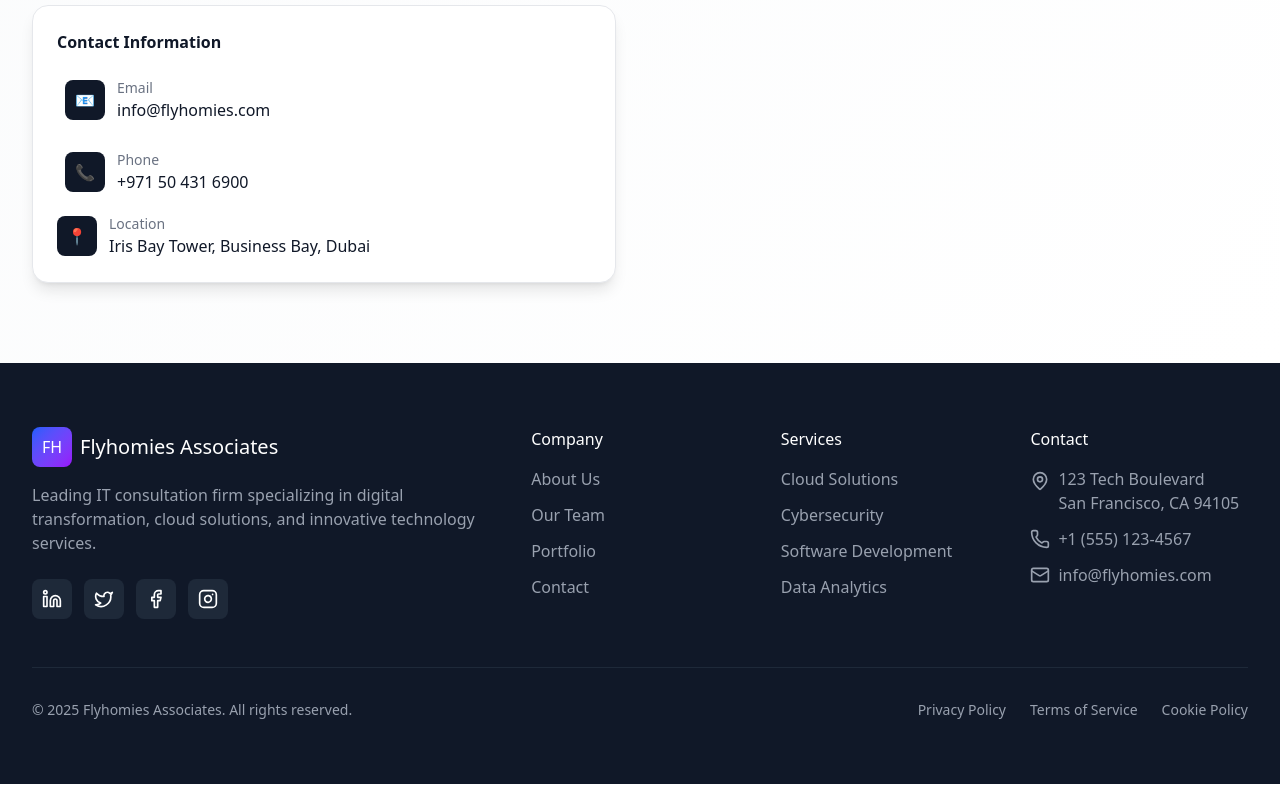
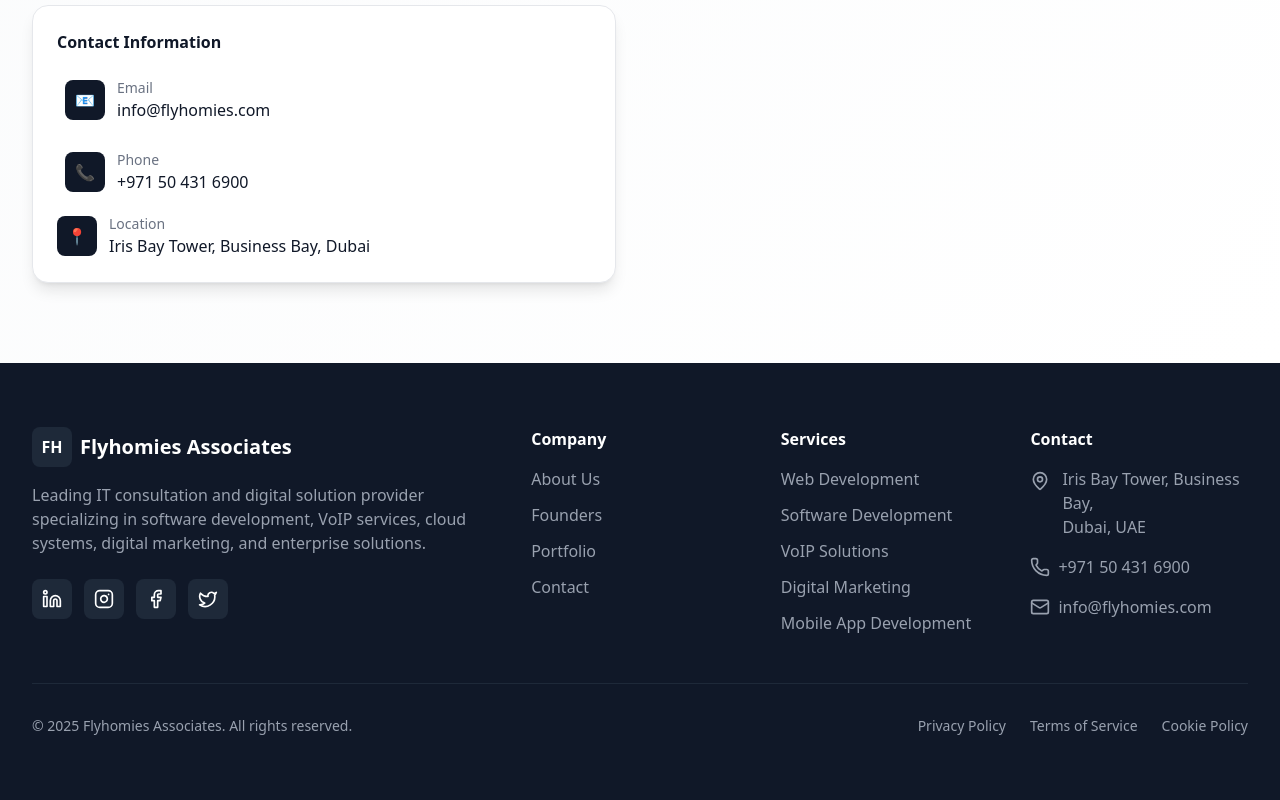
Before and after one commit to nazeeh4611/Flyhomies-frontend, a React (Vite) app: page /contact in a window 1280 px wide. Shown: the part 974-1774 px from the top of the page. Built offline with nearby package versions, Linux system fonts and the light colour scheme.

Commit message:
before portfolio and team

```diff
--- a/src/Components/Footer.jsx
+++ b/src/Components/Footer.jsx
@@ -1,39 +1,12 @@
 import React from 'react'
-
 import { Link } from 'react-router-dom';
-import { Linkedin, Twitter, Facebook, Instagram, Mail, Phone, MapPin, ArrowRight } from 'lucide-react';
+import { Linkedin, Twitter, Facebook, Instagram, Mail, Phone, MapPin } from 'lucide-react';
 
 export default function Footer() {
   const currentYear = new Date().getFullYear();
 
   return (
     <footer className="bg-gray-900 text-white">
-
-      {/* Newsletter Section */}
-      {/* <div className="bg-gradient-to-r from-blue-600 to-purple-600 py-12">
-        <div className="max-w-7xl mx-auto px-4 sm:px-6 lg:px-8">
-          <div className="flex flex-col md:flex-row items-center justify-between gap-6">
-            <div>
-              <h3 className="text-2xl mb-2">Stay Updated</h3>
-              <p className="text-blue-100">
-                Subscribe to our newsletter for the latest insights and updates
-              </p>
-            </div>
-
-            <div className="flex w-full md:w-auto gap-2">
-              <input
-                type="email"
-                placeholder="Enter your email"
-                className="px-4 py-3 rounded-lg bg-white/10 backdrop-blur-sm border border-white/30 text-white placeholder-white/70 outline-none focus:ring-2 focus:ring-white/50 flex-1 md:w-80"
-              />
-              <button className="bg-white text-blue-600 px-6 py-3 rounded-lg hover:bg-gray-100 transition-colors flex items-center gap-2 whitespace-nowrap">
-                Subscribe
-                <ArrowRight size={18} />
-              </button>
-            </div>
-          </div>
-        </div>
-      </div> */}
 
       {/* Main Footer */}
       <div className="max-w-7xl mx-auto px-4 sm:px-6 lg:px-8 py-16">
@@ -42,35 +15,58 @@ export default function Footer() {
           {/* Company Info */}
           <div className="lg:col-span-2">
             <div className="flex items-center space-x-2 mb-4">
-              <div className="w-10 h-10 bg-gradient-to-br from-blue-600 to-purple-600 rounded-lg flex items-center justify-center">
-                <span className="text-white">FH</span>
+              <div className="w-10 h-10 bg-gray-800 rounded-lg flex items-center justify-center">
+                <span className="text-white font-bold">FH</span>
               </div>
-              <span className="text-xl">Flyhomies Associates</span>
+              <span className="text-xl font-semibold">Flyhomies Associates</span>
             </div>
 
             <p className="text-gray-400 mb-6 max-w-md">
-              Leading IT consultation firm specializing in digital transformation, cloud solutions, and innovative technology services.
+              Leading IT consultation and digital solution provider specializing in software development,
+              VoIP services, cloud systems, digital marketing, and enterprise solutions.
             </p>
 
+            {/* Social Links */}
             <div className="flex gap-3">
-              <a href="#" className="w-10 h-10 bg-gray-800 hover:bg-blue-600 rounded-lg flex items-center justify-center transition-colors" aria-label="LinkedIn">
+              <a
+                href="https://www.linkedin.com/company/flyhomiesassociates/"
+                target="_blank"
+                className="w-10 h-10 bg-gray-800 hover:bg-blue-600 rounded-lg flex items-center justify-center transition-colors"
+                aria-label="LinkedIn"
+              >
                 <Linkedin size={20} />
               </a>
-              <a href="#" className="w-10 h-10 bg-gray-800 hover:bg-blue-600 rounded-lg flex items-center justify-center transition-colors" aria-label="Twitter">
-                <Twitter size={20} />
+
+              <a
+                href="https://www.instagram.com/flyhomies_associates/"
+                target="_blank"
+                className="w-10 h-10 bg-gray-800 hover:bg-pink-500 rounded-lg flex items-center justify-center transition-colors"
+                aria-label="Instagram"
+              >
+                <Instagram size={20} />
               </a>
-              <a href="#" className="w-10 h-10 bg-gray-800 hover:bg-blue-600 rounded-lg flex items-center justify-center transition-colors" aria-label="Facebook">
+
+              <a
+                href="#"
+                className="w-10 h-10 bg-gray-800 hover:bg-blue-500 rounded-lg flex items-center justify-center transition-colors"
+                aria-label="Facebook"
+              >
                 <Facebook size={20} />
               </a>
-              <a href="#" className="w-10 h-10 bg-gray-800 hover:bg-blue-600 rounded-lg flex items-center justify-center transition-colors" aria-label="Instagram">
-                <Instagram size={20} />
+
+              <a
+                href="#"
+                className="w-10 h-10 bg-gray-800 hover:bg-blue-400 rounded-lg flex items-center justify-center transition-colors"
+                aria-label="Twitter"
+              >
+                <Twitter size={20} />
               </a>
             </div>
           </div>
 
           {/* Quick Links */}
           <div>
-            <h4 className="mb-4">Company</h4>
+            <h4 className="font-semibold mb-4">Company</h4>
             <ul className="space-y-3">
               <li>
                 <Link to="/about" className="text-gray-400 hover:text-white transition-colors">
@@ -79,7 +75,7 @@ export default function Footer() {
               </li>
               <li>
                 <Link to="/team" className="text-gray-400 hover:text-white transition-colors">
-                  Our Team
+                  Founders
                 </Link>
               </li>
               <li>
@@ -97,26 +93,31 @@ export default function Footer() {
 
           {/* Services */}
           <div>
-            <h4 className="mb-4">Services</h4>
+            <h4 className="font-semibold mb-4">Services</h4>
             <ul className="space-y-3">
               <li>
-                <Link to="/services#cloud" className="text-gray-400 hover:text-white transition-colors">
-                  Cloud Solutions
+                <Link to="/services/web-development" className="text-gray-400 hover:text-white transition-colors">
+                  Web Development
                 </Link>
               </li>
               <li>
-                <Link to="/services#security" className="text-gray-400 hover:text-white transition-colors">
-                  Cybersecurity
-                </Link>
-              </li>
-              <li>
-                <Link to="/services#development" className="text-gray-400 hover:text-white transition-colors">
+                <Link to="/services/software-development" className="text-gray-400 hover:text-white transition-colors">
                   Software Development
                 </Link>
               </li>
               <li>
-                <Link to="/services#analytics" className="text-gray-400 hover:text-white transition-colors">
-                  Data Analytics
+                <Link to="/services/voip" className="text-gray-400 hover:text-white transition-colors">
+                  VoIP Solutions
+                </Link>
+              </li>
+              <li>
+                <Link to="/services/digital-marketing" className="text-gray-400 hover:text-white transition-colors">
+                  Digital Marketing
+                </Link>
+              </li>
+              <li>
+                <Link to="/services/app-development" className="text-gray-400 hover:text-white transition-colors">
+                  Mobile App Development
                 </Link>
               </li>
             </ul>
@@ -124,23 +125,27 @@ export default function Footer() {
 
           {/* Contact Info */}
           <div>
-            <h4 className="mb-4">Contact</h4>
-            <ul className="space-y-3">
-              <li className="flex items-start gap-2 text-gray-400">
+            <h4 className="font-semibold mb-4">Contact</h4>
+            <ul className="space-y-4">
+
+              <li className="flex items-start gap-3 text-gray-400">
                 <MapPin size={20} className="flex-shrink-0 mt-1" />
                 <span>
-                  123 Tech Boulevard<br />
-                  San Francisco, CA 94105
+                  Iris Bay Tower, Business Bay,<br />
+                  Dubai, UAE
                 </span>
               </li>
+
               <li className="flex items-center gap-2 text-gray-400">
                 <Phone size={20} className="flex-shrink-0" />
-                <span>+1 (555) 123-4567</span>
+                <span>+971 50 431 6900</span>
               </li>
+
               <li className="flex items-center gap-2 text-gray-400">
                 <Mail size={20} className="flex-shrink-0" />
                 <span>info@flyhomies.com</span>
               </li>
+
             </ul>
           </div>
 
--- a/src/Components/Pages/About.jsx
+++ b/src/Components/Pages/About.jsx
@@ -343,9 +343,9 @@ export function About() {
           <div className="grid grid-cols-2 md:grid-cols-4 gap-6">
             {[
               { value: "9", suffix: "+", label: "Years Experience" },
-              { value: "300", suffix: "+", label: "Team Members" },
+              { value: "100", suffix: "+", label: "Happy Clients" },
               { value: "7", suffix: "+", label: "Countries Served" },
-              { value: "500", suffix: "+", label: "Projects Completed" },
+              { value: "100", suffix: "+", label: "Projects Completed" },
             ].map((stat, index) => (
               <FadeInSection key={index} delay={index * 150}>
                 <div className="bg-gray-50 rounded-2xl p-8 border border-gray-200 hover:shadow-lg transition-all duration-500 hover:-translate-y-1">
--- a/src/Components/Pages/Home.jsx
+++ b/src/Components/Pages/Home.jsx
@@ -307,7 +307,7 @@ export default function Home() {
         <div className="max-w-7xl mx-auto px-4 sm:px-6 lg:px-8">
           <div className="grid grid-cols-2 md:grid-cols-4 gap-6 md:gap-8">
             {[
-              { value: "300", suffix: "+", label: "Team Members" },
+              { value: "100+", suffix: "+", label: "Happy Clients" },
               { value: "7", suffix: "+", label: "Countries" },
               { value: "9", suffix: "+", label: "Years Experience" },
               { value: "2020", suffix: "", label: "Dubai Operations Started" },
@@ -765,7 +765,7 @@ export default function Home() {
                     {
                       icon: <Users className="text-gray-800" size={20} />,
                       title: "Expert Team",
-                      desc: "300+ strong team with expertise across multiple technologies and domains."
+                      desc: "strong team with expertise across multiple technologies and domains."
                     },
                     {
                       icon: <TrendingUp className="text-gray-800" size={20} />,
```
